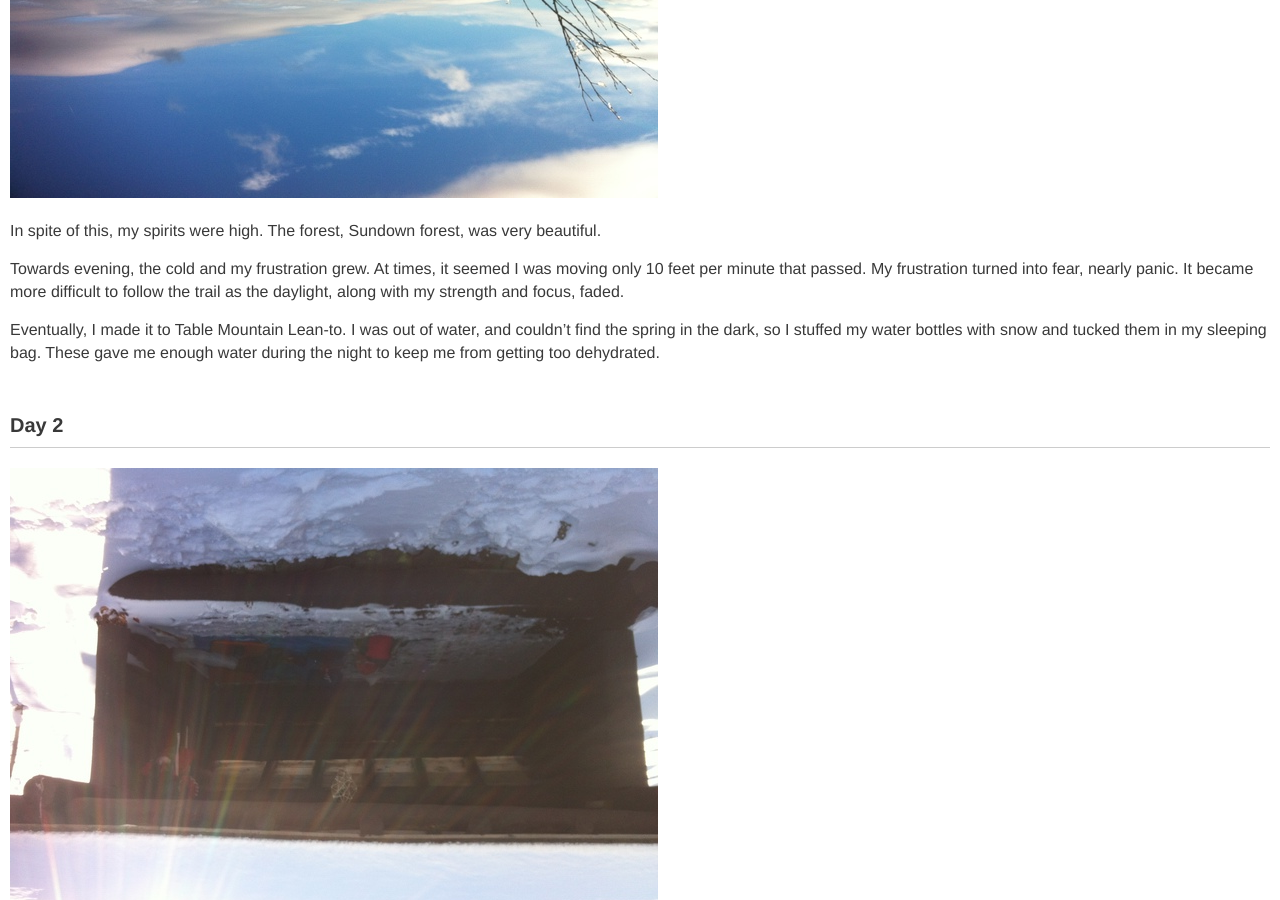
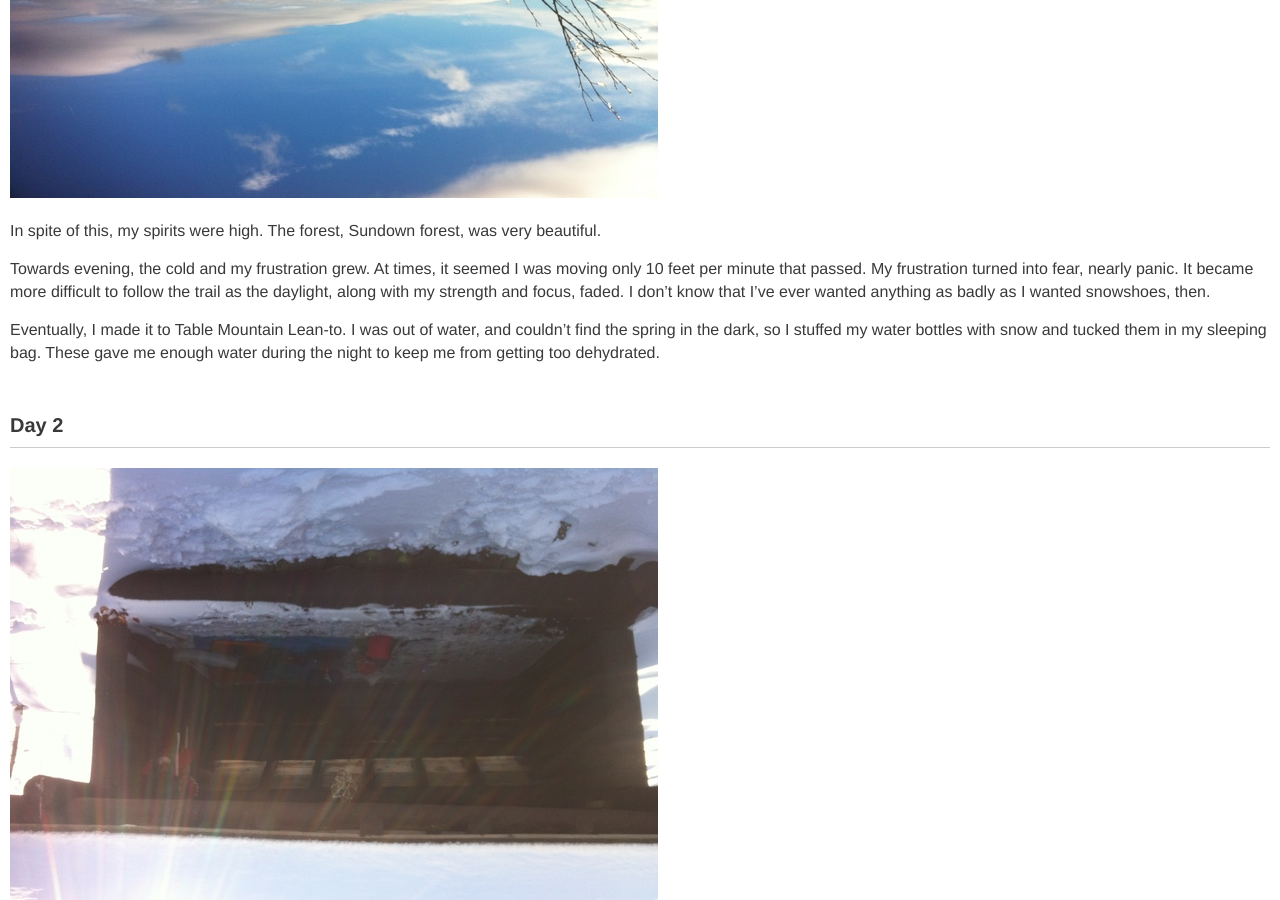
Before and after one commit to maxenglander/www, a Jekyll site: the page built from _posts/2013-03-14-slide-mountain-wilderness.md, in a window 1280 px wide and 900 px high, scrolled down 1143 px. Built offline with Jekyll 4.4.1, drawn with Linux system fonts in a browser that asks for light colours; Markdown is read by kramdown in place of the engine named in the settings.

Commit message:
emphasize how badly i wanted snowshoes

```diff
--- a/_posts/2013-03-14-slide-mountain-wilderness.md
+++ b/_posts/2013-03-14-slide-mountain-wilderness.md
@@ -26,7 +26,7 @@ In spite of this, my spirits were high. The forest, Sundown forest, was very bea
 
 Towards evening, the cold and my frustration grew. At times, it seemed I was moving only 10 feet per minute that passed.
 My frustration turned into fear, nearly panic. It became more difficult to follow the trail as the daylight, along with
-my strength and focus, faded.
+my strength and focus, faded. I don't know that I've ever wanted anything as badly as I wanted snowshoes, then.
 
 Eventually, I made it to Table Mountain Lean-to. I was out of water, and couldn't find the spring in the dark, so I stuffed
 my water bottles with snow and tucked them in my sleeping bag. These gave me enough water during the night to keep me
```
